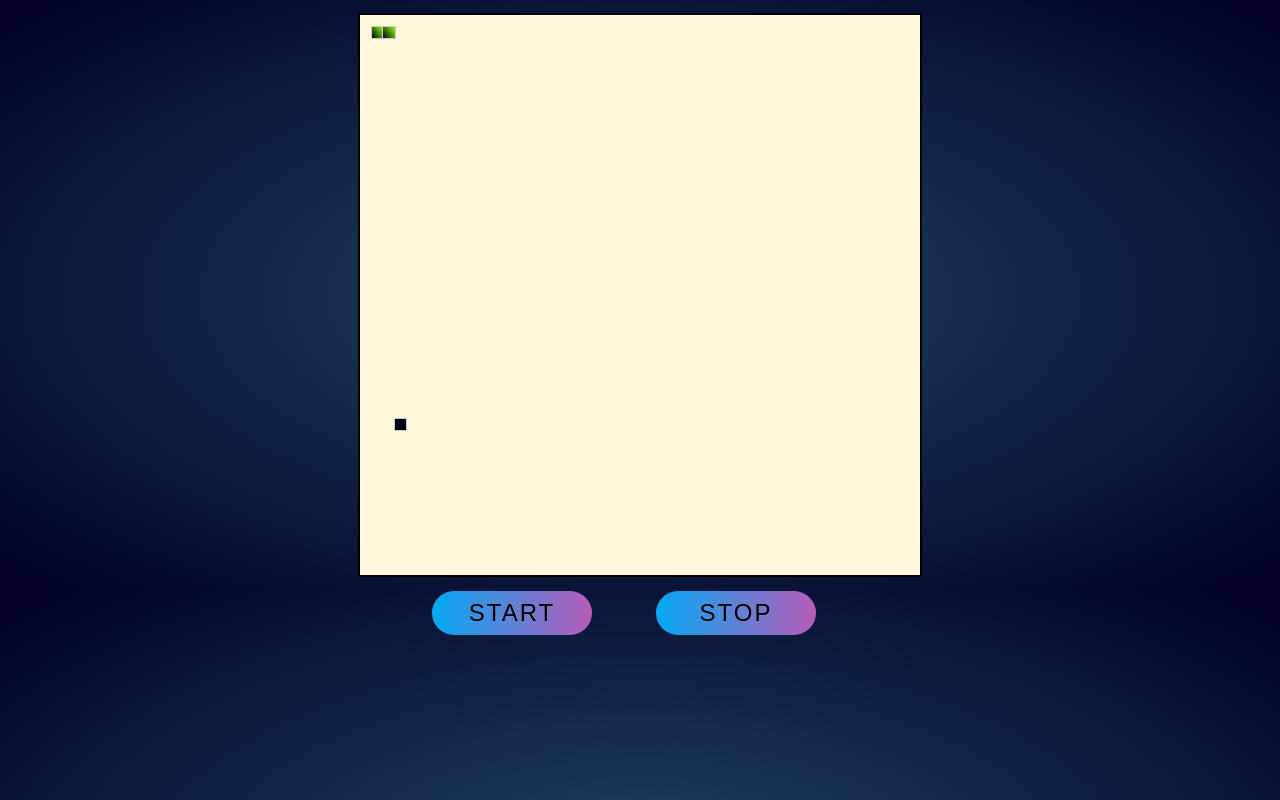
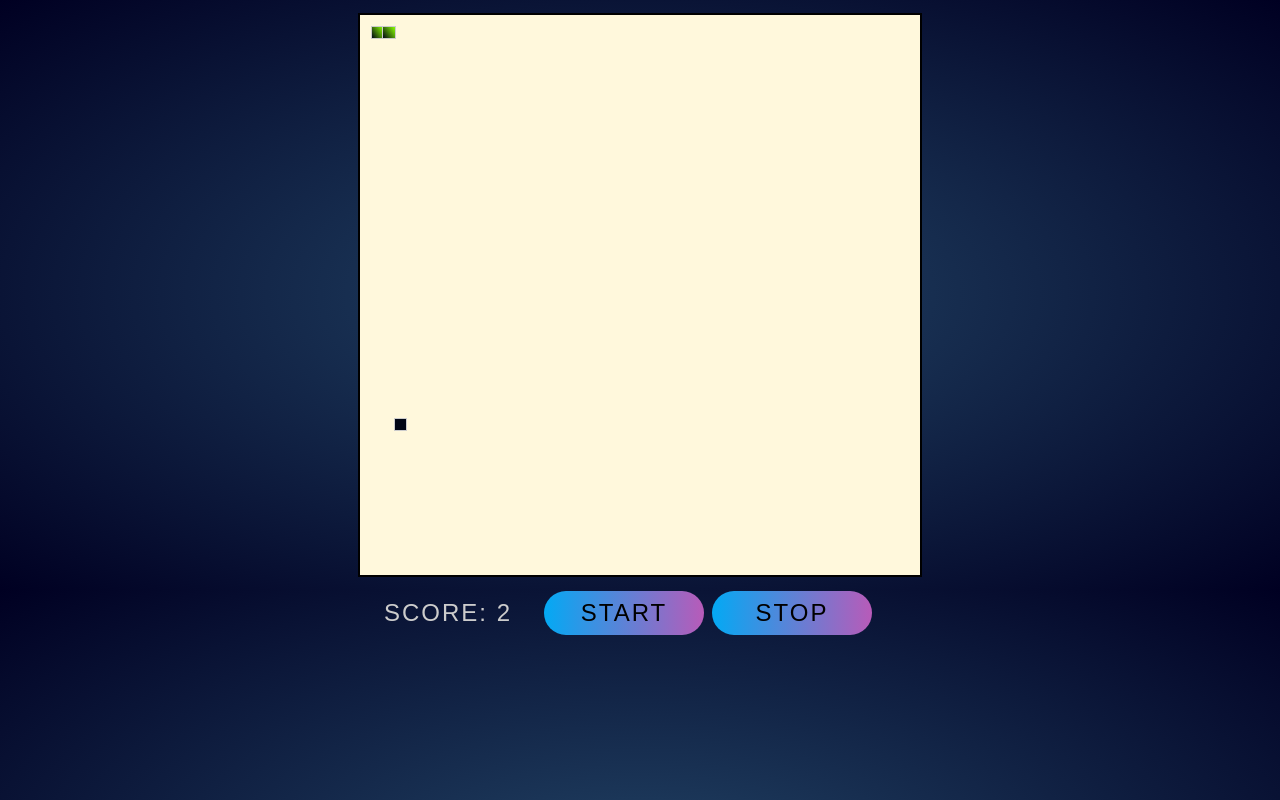
Before and after one commit to Piotrn-87/React-Snake, a React (Create React App) app: page / in a window 1280 px wide. Built offline with nearby package versions, Linux system fonts and the light colour scheme.

Commit message:
Feat: Create Score Component

```diff
--- a/src/App.css
+++ b/src/App.css
@@ -9,6 +9,19 @@ body {
   padding: 0;
   box-sizing: border-box;
   background: radial-gradient(#246, #002);
+}
+
+.score {
+  color: #ccc;
+  font-family: Arial, Helvetica, sans-serif;
+  font-size: 1.5rem;
+  letter-spacing: 2px;
+  margin: 1rem;
+  padding: 0.5rem;
+  position: absolute;
+  top: 100%;
+  left: 0%;
+  text-transform: uppercase;
 }
 
 .game-arena {
@@ -43,11 +56,11 @@ body {
   background-size: 400%;
   border: none;
   border-radius: 2rem;
-
   cursor: pointer;
+  font-family: Arial, Helvetica, sans-serif;
   font-size: 1.5rem;
   letter-spacing: 2px;
-  left: 10%;
+  left: 30%;
   margin: 1rem;
   padding: 0.5rem;
   position: absolute;
@@ -60,7 +73,7 @@ body {
 }
 
 .button__stop {
-  left: 50%;
+  left: 60%;
   top: 100%;
 }
 
--- /dev/null
+++ b/src/Score.js
@@ -0,0 +1,7 @@
+import React from "react";
+
+const Score = props => {
+  let value = props.score;
+  return <p className="score">Score: {value}</p>;
+};
+export default Score;
--- a/src/Start.js
+++ b/src/Start.js
@@ -2,6 +2,7 @@ import React, { Component } from "react";
 import Food from "./Food";
 import Snake from "./Snake";
 import Nav from "./Nav";
+import Score from "./Score";
 
 const randomCoordinates = () => {
   let min = 1;
@@ -142,7 +143,7 @@ class Start extends Component {
   };
 
   gameOver = () => {
-    alert(`Game over. Snake length is ${this.state.snakeDots.length}`);
+    alert(`Game over. Try again later`);
     this.setState(initialState);
   };
 
@@ -152,6 +153,7 @@ class Start extends Component {
         <Nav start={this.handleStart} stop={this.handleStop} />
         <Snake snakeDots={this.state.snakeDots} />
         <Food dot={this.state.food} />
+        <Score score={this.state.snakeDots.length} />
       </div>
     );
   }
```
